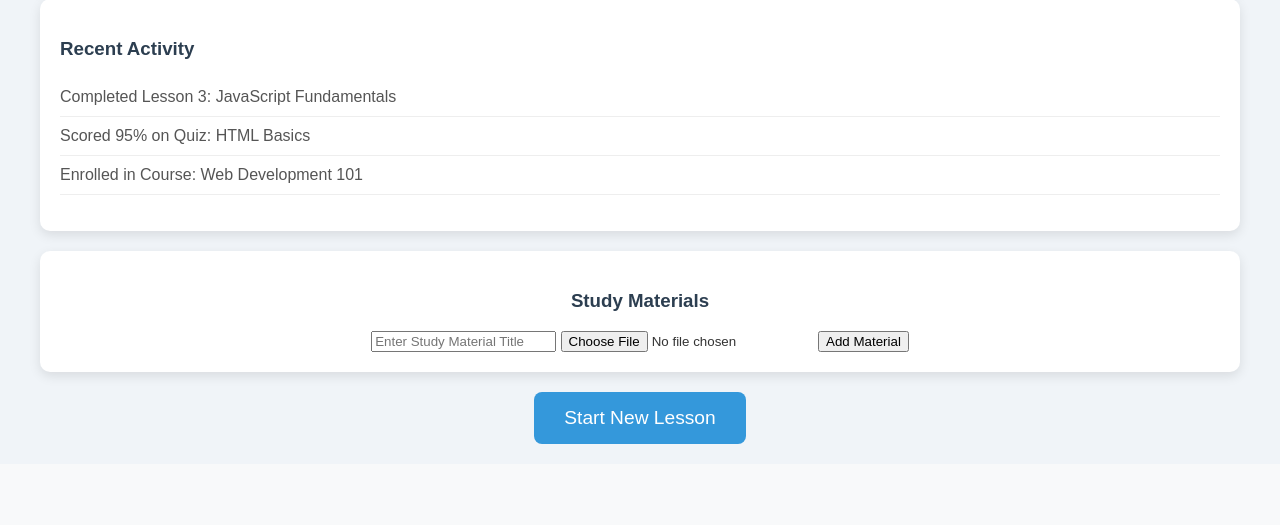
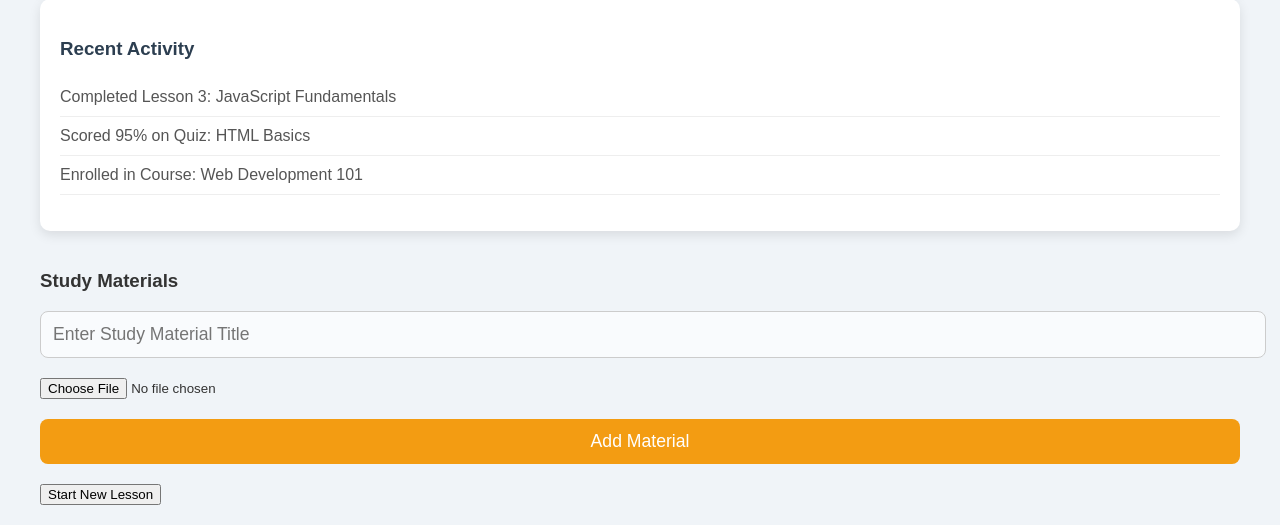
Before and after one commit to Uday-sidagana/Flask-AI-App, a Flask app: page / in a window 1280 px wide. Shown: the part 762-1287 px from the top of the page. Before the commit the page ends 1206 px from the top, so only its background shows below. Run offline with Flask 3, Linux system fonts and the light colour scheme.

Commit message:
Updated CSS

```diff
--- a/static/style.css
+++ b/static/style.css
@@ -140,69 +140,89 @@
   color: #555;
 }
 
-/* Study Materials Section */
-.study-materials {
-  background-color: #ffffff;
-  padding: 20px;
-  border-radius: 10px;
-  box-shadow: 0 4px 12px rgba(0, 0, 0, 0.1);
-  text-align: center;
+/* Title Input (for study material title) */
+#new-material {
+  width: 100%;
+  padding: 12px;
+  margin-bottom: 20px;
+  border: 1px solid #ccc;
+  border-radius: 8px;
+  font-size: 1.1em;
+  color: #333;
+  background-color: #f9fbfd;
+  transition: border 0.3s ease;
 }
 
-.study-materials h3 {
-  color: #2c3e50;
+#new-material:focus {
+  outline: none;
+  border: 1px solid #3498db;
 }
 
-.card-container {
-  display: flex;
-  flex-wrap: wrap;
-  justify-content: center;
-  gap: 15px;
-}
-
-.card {
-  width: 150px;
-  text-align: center;
+/* Choose File Input */
+#image-upload {
+  width: 100%;
+  padding: 12px;
+  margin-bottom: 20px;
+  border: 1px solid #ccc;
+  border-radius: 8px;
+  font-size: 1.1em;
   background-color: #f9fbfd;
-  border-radius: 10px;
-  box-shadow: 0 4px 10px rgba(0, 0, 0, 0.1);
-  padding: 15px;
-  transition: transform 0.3s ease, box-shadow 0.3s ease;
-}
-
-.card:hover {
-  transform: translateY(-5px);
-  box-shadow: 0 8px 15px rgba(0, 0, 0, 0.15);
-}
-
-.card img {
-  width: 100%;
-  border-radius: 5px;
-}
-
-.card a {
-  text-decoration: none;
-  color: #3498db;
-  display: block;
-  margin-top: 5px;
-}
-
-/* Call-to-Action Button */
-.cta {
-  text-align: center;
-}
-
-.cta-button {
-  background-color: #3498db;
-  color: white;
-  padding: 15px 30px;
-  border: none;
-  border-radius: 8px;
-  font-size: 1.2em;
+  color: #333;
   cursor: pointer;
   transition: background-color 0.3s ease;
 }
 
-.cta-button:hover {
-  background-color: #2980b9;
+#image-upload:hover {
+  background-color: #eef6fc;
 }
+
+#image-upload:focus {
+  outline: none;
+  border: 1px solid #3498db;
+}
+
+/* Add Material Button */
+#add-material-btn {
+  background-color: #f39c12;
+  color: white;
+  padding: 12px 25px;
+  border: none;
+  border-radius: 8px;
+  cursor: pointer;
+  font-size: 1.1em;
+  transition: background-color 0.3s ease;
+  margin-top: 20px;
+  width: 100%;
+}
+
+#add-material-btn:hover {
+  background-color: #e67e22;
+}
+
+#add-material-btn:focus {
+  outline: none;
+  border: 1px solid #e67e22;
+}
+
+/* Container for Inputs (to ensure layout and spacing) */
+.input-container {
+  background-color: #ffffff;
+  padding: 30px;
+  border-radius: 12px;
+  box-shadow: 0 4px 12px rgba(0, 0, 0, 0.1);
+  margin-bottom: 30px;
+  display: flex;
+  flex-direction: column;
+  gap: 15px;
+}
+
+/* Responsive Styles */
+@media (max-width: 768px) {
+  .input-container {
+    padding: 20px;
+  }
+
+  #new-material, #image-upload, #add-material-btn {
+    font-size: 1em;
+  }
+}
```
